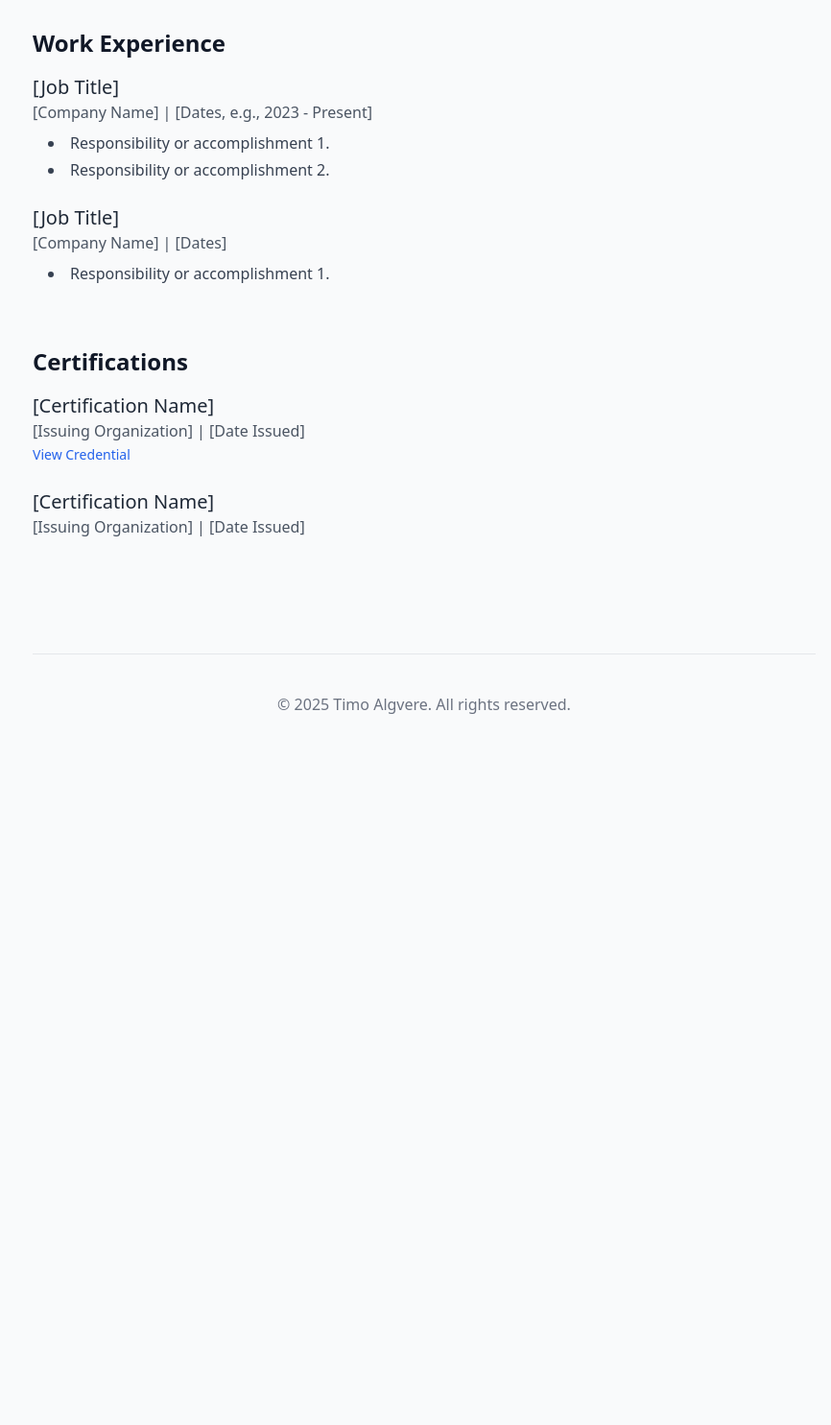
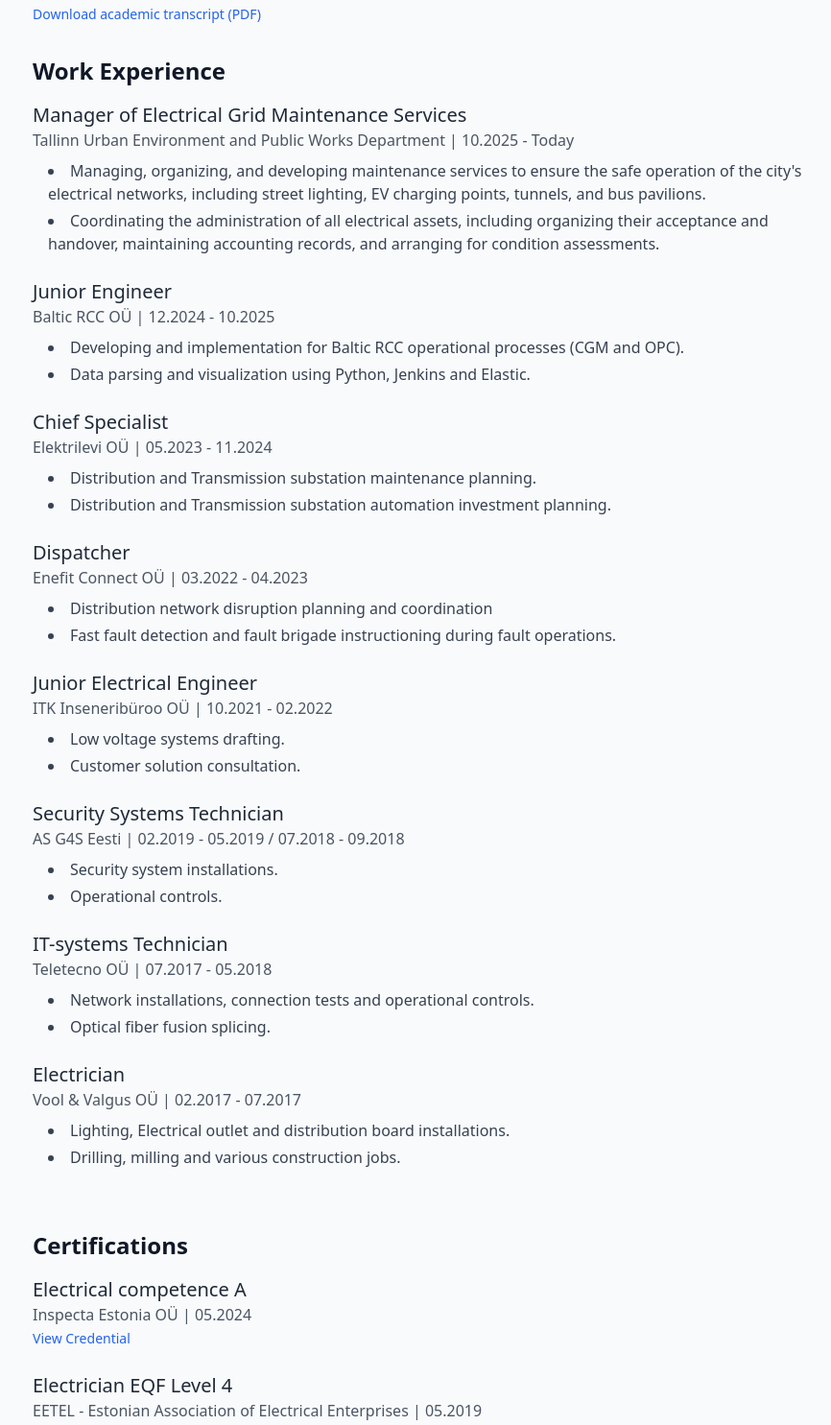
Before and after one commit to TiAlgvere/tialgvere.ee, a plain HTML site: page cv/index.html in a window 1280 px wide. Shown: the part 721-2206 px from the top of the page at 96% size, without its empty margins (198-1064 px from the left). Before the commit the page ends 1507 px from the top, so only its background shows below. Drawn offline with nearby package versions, Linux system fonts and the light colour scheme.

Commit message:
Updated CV section

```diff
--- a/cv/index.html
+++ b/cv/index.html
@@ -68,6 +68,10 @@
                         <p class="text-md text-gray-600">Tallinn University of Applied Sciences | 2020 - 2024</p>
                         <p class="text-gray-700 mt-2">Thesis: "Estimation of Remaining Life of Power Transformer Based on Monitoring Data."</p>
                         <p class="text-gray-700 mt-2">It gave me a solid foundation in both theoretical and practical aspects of electrical engineering. Some notable coursework includes Power Systems, CAD modelling and C programming. </p>
+                            <!-- Transcript download link: replace href with your transcript file path -->
+                            <a href="TIMO ALGVERE Diplom EL043820-1.pdf" target="_blank" rel="noopener noreferrer" class="text-sm text-blue-600 hover:underline mt-2 inline-block">
+                                Download academic transcript (PDF)
+                            </a>
                     </div>
 
                 </div>
@@ -78,20 +82,83 @@
 
                     <!-- Experience 1 -->
                     <div class="mb-6">
-                        <h4 class="text-xl font-medium text-gray-800">[Job Title]</h4>
-                        <p class="text-md text-gray-600">[Company Name] | [Dates, e.g., 2023 - Present]</p>
+                        <h4 class="text-xl font-medium text-gray-800"> Manager of Electrical Grid Maintenance Services</h4>
+                        <p class="text-md text-gray-600">Tallinn Urban Environment and Public Works Department | 10.2025 - Today</p>
                         <ul class="list-disc list-inside text-gray-700 mt-2 ml-4 space-y-1">
-                            <li>Responsibility or accomplishment 1.</li>
-                            <li>Responsibility or accomplishment 2.</li>
+                            <li>Managing, organizing, and developing maintenance services to ensure the safe operation of the city's
+electrical networks, including street lighting, EV charging points, tunnels, and bus pavilions.</li>
+                            <li>Coordinating the administration of all electrical assets, including organizing their acceptance and
+handover, maintaining accounting records, and arranging for condition assessments.</li>
                         </ul>
                     </div>
 
                     <!-- Experience 2 -->
                     <div class="mb-6">
-                        <h4 class="text-xl font-medium text-gray-800">[Job Title]</h4>
-                        <p class="text-md text-gray-600">[Company Name] | [Dates]</p>
+                        <h4 class="text-xl font-medium text-gray-800"> Junior Engineer</h4>
+                        <p class="text-md text-gray-600">Baltic RCC OÜ | 12.2024 - 10.2025</p>
                         <ul class="list-disc list-inside text-gray-700 mt-2 ml-4 space-y-1">
-                            <li>Responsibility or accomplishment 1.</li>
+                            <li>Developing and implementation for Baltic RCC operational processes (CGM and OPC).</li>
+                            <li>Data parsing and visualization using Python, Jenkins and Elastic.</li>
+                        </ul>
+                    </div>
+
+                    <!-- Experience 3 -->
+                    <div class="mb-6">
+                        <h4 class="text-xl font-medium text-gray-800"> Chief Specialist</h4>
+                        <p class="text-md text-gray-600"> Elektrilevi OÜ | 05.2023 - 11.2024</p>
+                        <ul class="list-disc list-inside text-gray-700 mt-2 ml-4 space-y-1">
+                            <li>Distribution and Transmission substation maintenance planning.</li>
+                            <li>Distribution and Transmission substation automation investment planning.</li>
+                        </ul>
+                    </div>
+
+                    <!-- Experience 4 -->
+                    <div class="mb-6">
+                        <h4 class="text-xl font-medium text-gray-800"> Dispatcher</h4>
+                        <p class="text-md text-gray-600">Enefit Connect OÜ | 03.2022 - 04.2023</p>
+                        <ul class="list-disc list-inside text-gray-700 mt-2 ml-4 space-y-1">
+                            <li>Distribution network disruption planning and coordination</li>
+                            <li>Fast fault detection and fault brigade instructioning during fault operations.</li>
+                        </ul>
+                    </div>
+
+                    <!-- Experience 5 -->
+                    <div class="mb-6">
+                        <h4 class="text-xl font-medium text-gray-800"> Junior Electrical Engineer</h4>
+                        <p class="text-md text-gray-600">ITK Inseneribüroo OÜ | 10.2021 - 02.2022</p>
+                        <ul class="list-disc list-inside text-gray-700 mt-2 ml-4 space-y-1">
+                            <li>Low voltage systems drafting.</li>
+                            <li>Customer solution consultation.</li>
+                        </ul>
+                    </div>
+
+                    <!-- Experience 6 -->
+                    <div class="mb-6">
+                        <h4 class="text-xl font-medium text-gray-800">Security Systems Technician </h4>
+                        <p class="text-md text-gray-600">AS G4S Eesti | 02.2019 - 05.2019 / 07.2018 - 09.2018</p>
+                        <ul class="list-disc list-inside text-gray-700 mt-2 ml-4 space-y-1">
+                            <li>Security system installations.</li>
+                            <li>Operational controls.</li>
+                        </ul>
+                    </div>
+
+                    <!-- Experience 7 -->
+                    <div class="mb-6">
+                        <h4 class="text-xl font-medium text-gray-800"> IT-systems Technician</h4>
+                        <p class="text-md text-gray-600">Teletecno OÜ | 07.2017 - 05.2018</p>
+                        <ul class="list-disc list-inside text-gray-700 mt-2 ml-4 space-y-1">
+                            <li>Network installations, connection tests and operational controls.</li>
+                            <li>Optical fiber fusion splicing.</li>
+                        </ul>
+                    </div>
+
+                    <!-- Experience 8 -->
+                    <div class="mb-6">
+                        <h4 class="text-xl font-medium text-gray-800"> Electrician</h4>
+                        <p class="text-md text-gray-600">Vool & Valgus OÜ | 02.2017 - 07.2017</p>
+                        <ul class="list-disc list-inside text-gray-700 mt-2 ml-4 space-y-1">
+                            <li>Lighting, Electrical outlet and distribution board installations.</li>
+                            <li>Drilling, milling and various construction jobs.</li>
                         </ul>
                     </div>
                 </div>
@@ -102,18 +169,18 @@
 
                     <!-- Certification 1 -->
                     <div class="mb-6">
-                        <h4 class="text-xl font-medium text-gray-800">[Certification Name]</h4>
-                        <p class="text-md text-gray-600">[Issuing Organization] | [Date Issued]</p>
+                        <h4 class="text-xl font-medium text-gray-800">Electrical competence A</h4>
+                        <p class="text-md text-gray-600">Inspecta Estonia OÜ | 05.2024</p>
                         <!-- Optional link to credential -->
-                        <a href="#" target="_blank" rel="noopener noreferrer" class="text-sm text-blue-600 hover:underline">
+                        <a href="Timo_Algvere_EL-262-24.pdf" target="_blank" rel="noopener noreferrer" class="text-sm text-blue-600 hover:underline">
                             View Credential
                         </a>
                     </div>
 
                     <!-- Certification 2 -->
                     <div class="mb-6">
-                        <h4 class="text-xl font-medium text-gray-800">[Certification Name]</h4>
-                        <p class="text-md text-gray-600">[Issuing Organization] | [Date Issued]</p>
+                        <h4 class="text-xl font-medium text-gray-800">Electrician EQF Level 4</h4>
+                        <p class="text-md text-gray-600">EETEL - Estonian Association of Electrical Enterprises | 05.2019</p>
                     </div>
                 </div>
 
```
Also changed, not shown: 3 other files.
